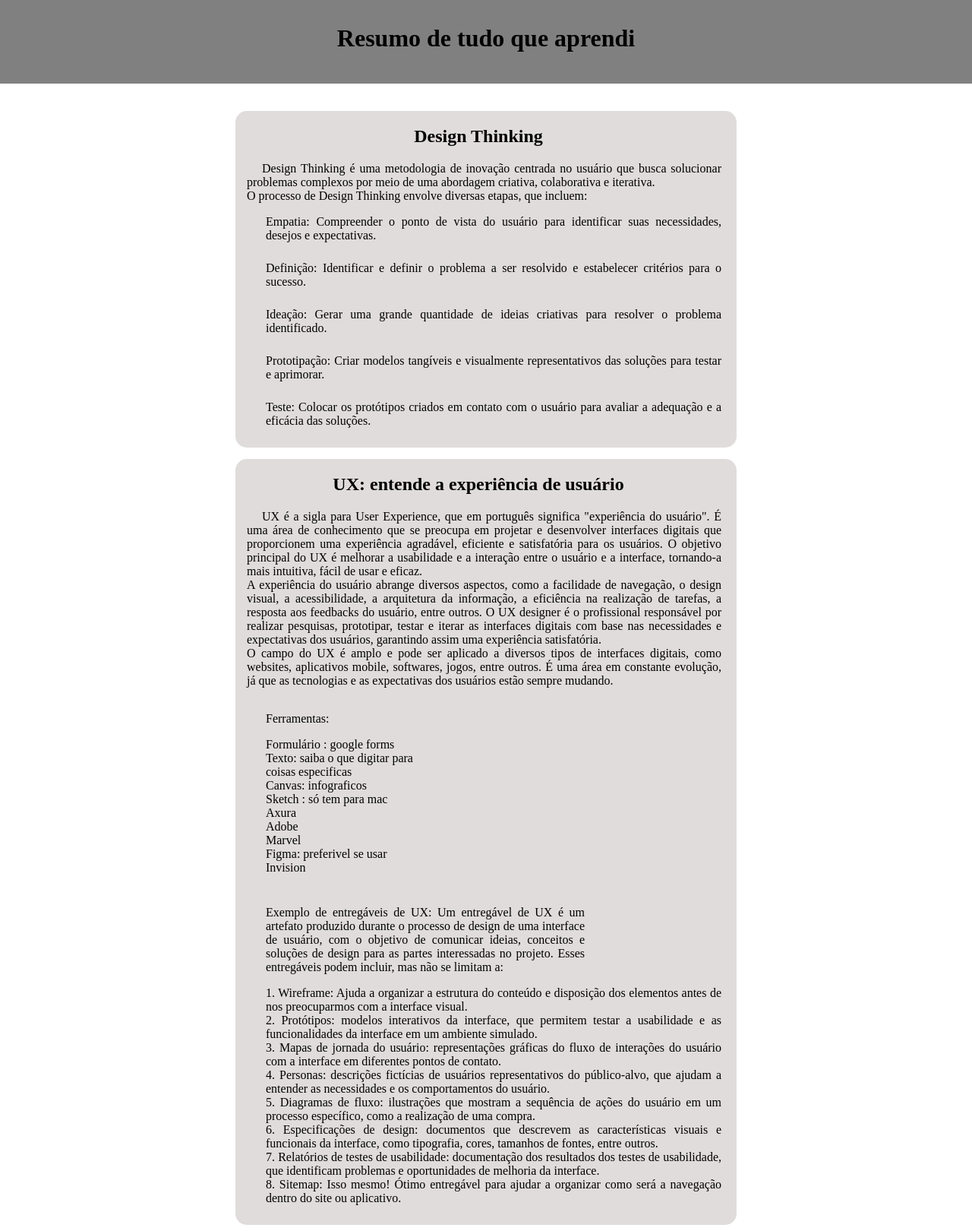
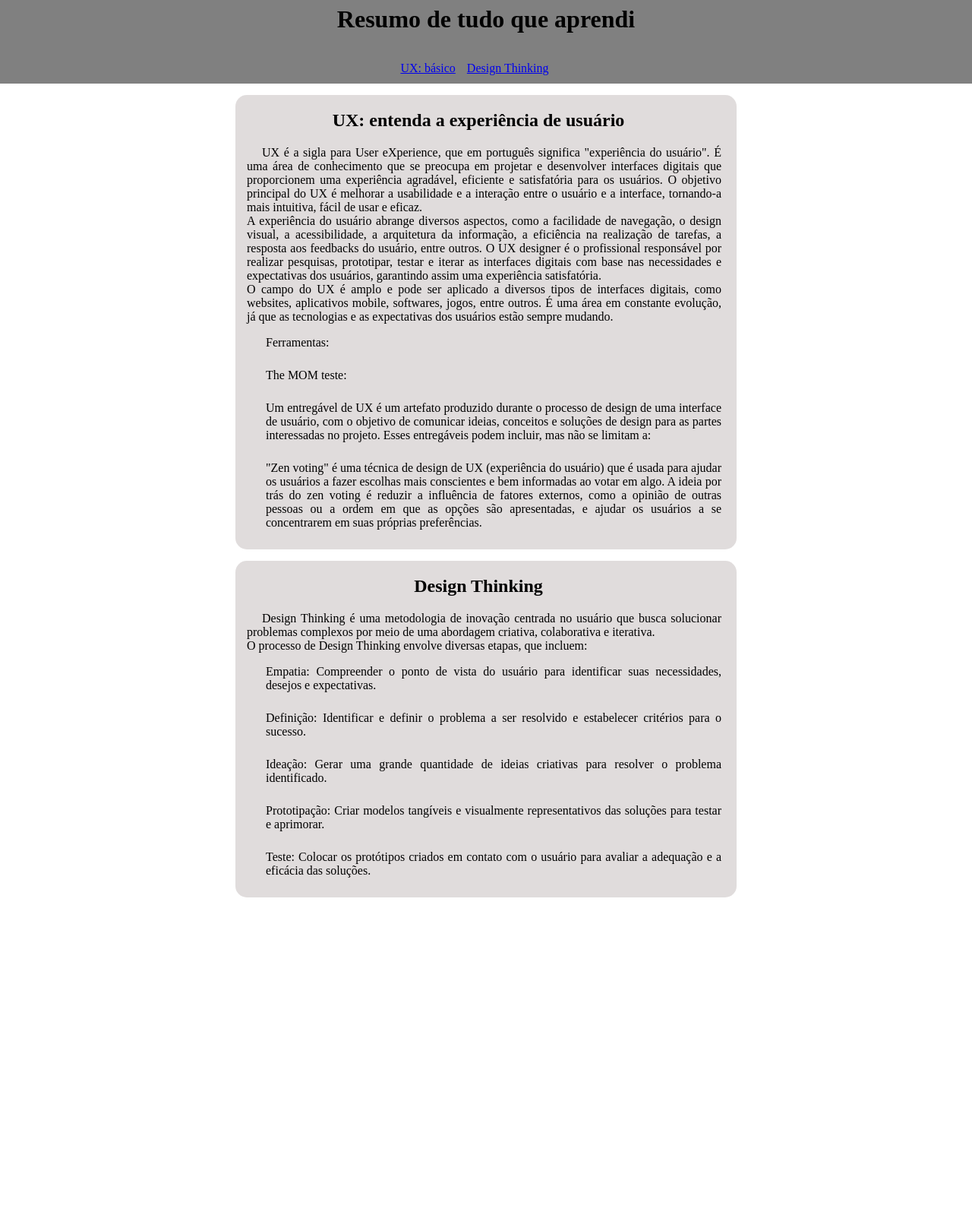
Before and after one commit to eliasdeaguiar/Meus-estudos, a PHP site: page / in a window 1280 px wide. Shown: the whole page at 76% size. After the commit the page ends 1181 px from the top, so only its background shows below. Run offline with PHP 8.4, Linux system fonts and the light colour scheme.

Commit message:
Mais estudos feitos sobre ux

```diff
--- a/aulas-por-conta-propria/Estudos de UX e UI/estilos/style.css
+++ b/aulas-por-conta-propria/Estudos de UX e UI/estilos/style.css
@@ -7,8 +7,9 @@ body{
     flex-direction: column;
 }
 
-h1{
+#box_titulo{
     display: flex;
+    flex-direction: column;
     background-color: grey;
     width: 100vw;
     height: 100px;
@@ -16,6 +17,14 @@ h1{
     padding-bottom: 10px;
     align-items: center;
     justify-content: center;
+}
+#box_links_paginas{
+    display: flex;
+    flex-direction: row;
+    margin-right: 15px;
+}
+#box_links_paginas > a{
+    margin-right: 15px;
 }
 h2{
     display: flex;
--- a/aulas-por-conta-propria/Estudos de UX e UI/index.html
+++ b/aulas-por-conta-propria/Estudos de UX e UI/index.html
@@ -9,8 +9,77 @@
     <link rel="stylesheet" href="estilos/style.css">
 </head>
 <body>
-    <h1>Resumo de tudo que aprendi</h1>
-    <div id="primeira_pagina" class="paginas">
+    <div id="box_titulo">
+        <h1>Resumo de tudo que aprendi</h1>
+        <div id="box_links_paginas">
+            <a href="#pagina_1"><p>UX: básico</p></a>
+            <a href="#pagina_2"><p>Design Thinking</p></a>
+        </div>
+    </div>
+    <div id="pagina_1" class="paginas">
+        <h2>UX: entenda a experiência de usuário</h2>
+            <p>UX é a sigla para User eXperience, que em português significa "experiência do usuário". É uma área de conhecimento que se preocupa em projetar e desenvolver interfaces digitais que proporcionem uma experiência agradável, eficiente e satisfatória para os usuários. O objetivo principal do UX é melhorar a usabilidade e a interação entre o usuário e a interface, tornando-a mais intuitiva, fácil de usar e eficaz. <br>
+
+            A experiência do usuário abrange diversos aspectos, como a facilidade de navegação, o design visual, a acessibilidade, a arquitetura da informação, a eficiência na realização de tarefas, a resposta aos feedbacks do usuário, entre outros. O UX designer é o profissional responsável por realizar pesquisas, prototipar, testar e iterar as interfaces digitais com base nas necessidades e expectativas dos usuários, garantindo assim uma experiência satisfatória. <br>
+
+            O campo do UX é amplo e pode ser aplicado a diversos tipos de interfaces digitais, como websites, aplicativos mobile, softwares, jogos, entre outros. É uma área em constante evolução, já que as tecnologias e as expectativas dos usuários estão sempre mudando.</p>
+        <ol id="design_thinking">
+            <li id="lista_design_thinking_0">
+                Ferramentas:
+                <p class="lista_design_thinking esconder">
+                    Excel/Sheets <br>
+                    Formulário : google forms <br>
+                    Texto: saiba o que digitar para <br> coisas especificas <br>
+                    Canvas: infograficos <br>
+                    Sketch : só tem para mac <br>
+                    Axura <br>
+                    Adobe <br>
+                    Marvel <br>
+                    Figma: preferivel se usar <br>
+                    Invision <br>
+                </p>
+            </li>
+            <li id="lista_design_thinking_1">
+                The MOM teste:
+                <p class="lista_design_thinking esconder">
+                    O Método de Observação Mãe é uma técnica de pesquisa em UX design que envolve observar a interação de uma mãe com um produto ou serviço enquanto ela realiza uma tarefa específica. A ideia é que as mães geralmente representam um grupo de usuários muito importante em muitos cenários, já que são frequentemente responsáveis pela compra e uso de produtos e serviços para suas famílias.
+
+                    Ao observar uma mãe usando um produto ou serviço, os designers de UX podem obter insights valiosos sobre como tornar o produto ou serviço mais fácil de usar e mais atraente para esse público-alvo. Por exemplo, pode ajudar a identificar problemas de usabilidade ou barreiras que dificultam o uso para as mães.
+
+                    No entanto, é importante lembrar que o Método de Observação Mãe não é uma técnica de pesquisa perfeita e não é adequada para todas as situações de design. É apenas uma das muitas ferramentas disponíveis para ajudar a entender e melhorar a experiência do usuário.
+                </p>
+            </li>
+            <li id="lista_design_thinking_2">
+                Um entregável de UX é um artefato produzido durante o processo de design de uma interface de usuário, com o objetivo de comunicar ideias, conceitos e soluções de design para as partes interessadas no projeto. Esses entregáveis podem incluir, mas não se limitam a:
+                <p class="lista_design_thinking esconder">
+                    1. Wireframe: Ajuda a organizar a estrutura do conteúdo e disposição dos elementos antes de nos preocuparmos com a interface visual. <br>
+                    2. Protótipos: modelos interativos da interface, que permitem testar a usabilidade e as funcionalidades da interface em um ambiente simulado. <br>
+                    3. Mapas de jornada do usuário: representações gráficas do fluxo de interações do usuário com a interface em diferentes pontos de contato. <br>
+                    4. Personas: descrições fictícias de usuários representativos do público-alvo, que ajudam a entender as necessidades e os comportamentos do usuário. <br>
+                    5. Diagramas de fluxo: ilustrações que mostram a sequência de ações do usuário em um processo específico, como a realização de uma compra. <br>
+                    6. Especificações de design: documentos que descrevem as características visuais e funcionais da interface, como tipografia, cores, tamanhos de fontes, entre outros. <br>
+                    7. Relatórios de testes de usabilidade: documentação dos resultados dos testes de usabilidade, que identificam problemas e oportunidades de melhoria da interface. <br>
+                    8. Sitemap: Isso mesmo! Ótimo entregável para ajudar a organizar como será a navegação dentro do site ou aplicativo. <br>
+                </p>
+            </li>
+            <li id="lista_design_thinking_3">
+                "Zen voting" é uma técnica de design de UX (experiência do usuário) que é usada para ajudar os usuários a fazer escolhas mais conscientes e bem informadas ao votar em algo. A ideia por trás do zen voting é reduzir a influência de fatores externos, como a opinião de outras pessoas ou a ordem em que as opções são apresentadas, e ajudar os usuários a se concentrarem em suas próprias preferências.
+                <p class="lista_design_thinking esconder">
+                    A técnica de zen voting envolve várias etapas: <br>
+                        1. Apresentar as opções de voto ao usuário em ordem aleatória, sem qualquer indicação de qual opção é a mais popular ou recomendada. <br>
+
+                        2. Pedir ao usuário que reveja cada opção de voto individualmente e avalie-a com base em seus próprios critérios. Essa avaliação pode ser feita com uma escala numérica, por exemplo. <br>
+
+                        3. Depois que o usuário avaliou todas as opções de voto, apresentar novamente todas as opções em ordem aleatória e pedir que o usuário vote na sua opção preferida. <br>
+
+                        4. Se necessário, repetir o processo de avaliação e votação até que haja um vencedor claro. <br>
+
+                    Ao usar o zen voting em UX, é importante lembrar que nem sempre é a melhor escolha para todos os cenários de votação. É importante considerar o contexto e os objetivos da votação antes de decidir qual técnica usar.
+                </p>
+            </li>
+        </ol>
+    </div>
+    <div id="pagina_2" class="paginas">
         <h2>Design Thinking</h2>
         <p>Design Thinking é uma metodologia de inovação centrada no usuário que busca solucionar problemas complexos por meio de uma abordagem criativa, colaborativa e iterativa. <br>
         O processo de Design Thinking envolve diversas etapas, que incluem:</p>
@@ -32,41 +101,6 @@
             </li>
         </ol>
     </div>
-    <div id="segunda_pagina" class="paginas">
-        <h2>UX: entende a experiência de usuário</h2>
-            <p>UX é a sigla para User Experience, que em português significa "experiência do usuário". É uma área de conhecimento que se preocupa em projetar e desenvolver interfaces digitais que proporcionem uma experiência agradável, eficiente e satisfatória para os usuários. O objetivo principal do UX é melhorar a usabilidade e a interação entre o usuário e a interface, tornando-a mais intuitiva, fácil de usar e eficaz. <br>
-
-            A experiência do usuário abrange diversos aspectos, como a facilidade de navegação, o design visual, a acessibilidade, a arquitetura da informação, a eficiência na realização de tarefas, a resposta aos feedbacks do usuário, entre outros. O UX designer é o profissional responsável por realizar pesquisas, prototipar, testar e iterar as interfaces digitais com base nas necessidades e expectativas dos usuários, garantindo assim uma experiência satisfatória. <br>
-
-            O campo do UX é amplo e pode ser aplicado a diversos tipos de interfaces digitais, como websites, aplicativos mobile, softwares, jogos, entre outros. É uma área em constante evolução, já que as tecnologias e as expectativas dos usuários estão sempre mudando.</p>
-        <ol>
-            <li>
-                <p>Ferramentas: </p>
-                Formulário : google forms <br>
-                Texto: saiba o que digitar para <br> coisas especificas <br>
-                Canvas: infograficos <br>
-                Sketch : só tem para mac <br>
-                Axura <br>
-                Adobe <br>
-                Marvel <br>
-                Figma: preferivel se usar <br>
-                Invision <br>
-            </li>
-            <li>
-                <p>Exemplo de entregáveis de UX:
-                    Um entregável de UX é um artefato produzido durante o processo de design de uma interface de usuário, com o objetivo de comunicar ideias, conceitos e soluções de design para as partes interessadas no projeto. Esses entregáveis podem incluir, mas não se limitam a:
-                </p>
-                    1. Wireframe: Ajuda a organizar a estrutura do conteúdo e disposição dos elementos antes de nos preocuparmos com a interface visual. <br>
-                    2. Protótipos: modelos interativos da interface, que permitem testar a usabilidade e as funcionalidades da interface em um ambiente simulado. <br>
-                    3. Mapas de jornada do usuário: representações gráficas do fluxo de interações do usuário com a interface em diferentes pontos de contato. <br>
-                    4. Personas: descrições fictícias de usuários representativos do público-alvo, que ajudam a entender as necessidades e os comportamentos do usuário. <br>
-                    5. Diagramas de fluxo: ilustrações que mostram a sequência de ações do usuário em um processo específico, como a realização de uma compra. <br>
-                    6. Especificações de design: documentos que descrevem as características visuais e funcionais da interface, como tipografia, cores, tamanhos de fontes, entre outros. <br>
-                    7. Relatórios de testes de usabilidade: documentação dos resultados dos testes de usabilidade, que identificam problemas e oportunidades de melhoria da interface. <br>
-                    8. Sitemap: Isso mesmo! Ótimo entregável para ajudar a organizar como será a navegação dentro do site ou aplicativo.
-            </li>
-        </ol>
-    </div>
     <script src="js/main.js"></script>
 </body>
 </html>
--- a/aulas-por-conta-propria/Estudos de UX e UI/js/main.js
+++ b/aulas-por-conta-propria/Estudos de UX e UI/js/main.js
@@ -1,11 +1,7 @@
 const listaDesignThinking = document.querySelectorAll('.lista_design_thinking');
 var etapaClicada = ''
 window.addEventListener('click', function(event){
-    for(let contador = 0; contador < listaDesignThinking.length; contador++){
-        if(event.target.closest(`#lista_design_thinking_${contador}`)){
-            etapaClicada = event.originalTarget.id;
-        }
-    }
+    etapaClicada = event.originalTarget.id;
     for(let contador = 0; contador < listaDesignThinking.length; contador++){
         if(etapaClicada == listaDesignThinking[contador].parentElement.id){
             if(listaDesignThinking[contador].classList.contains('aparecer')){
```
Also changed, not shown: aulas-por-conta-propria/Estudos de UX e UI/textos.html (+71 -3 lines).
